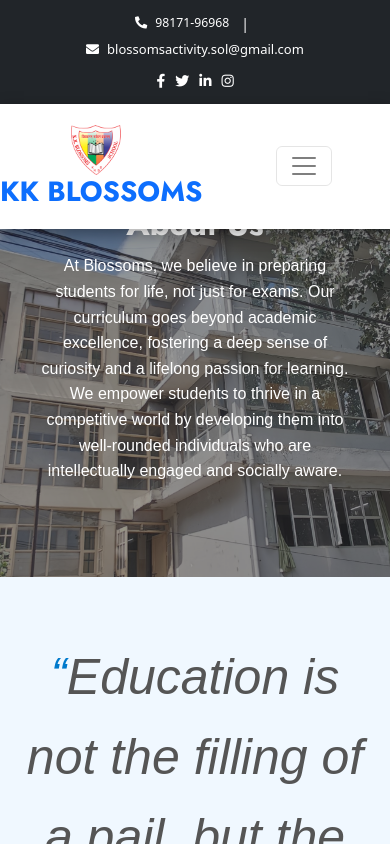
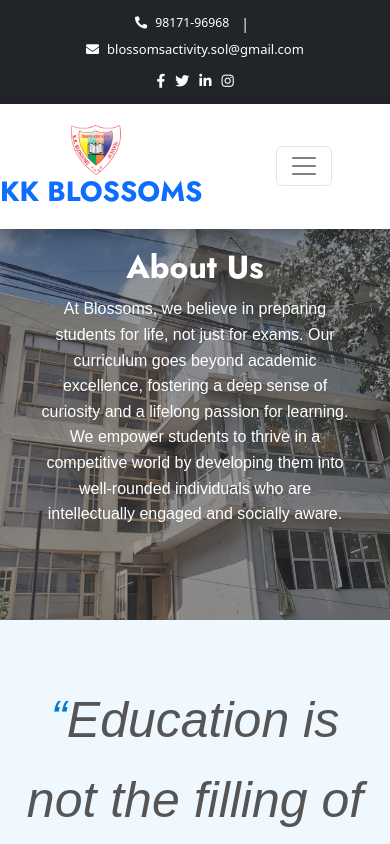
Before and after one commit to Bhawna615/KK_blossoms_School, a React (Create React App) app in the folder my-app/: page /about in a window 390 px wide. Shown: the top 844 px of the page. Built offline with nearby package versions, Linux system fonts and the light colour scheme; a web font is replaced by a local one.

Commit message:
Update About.css

```diff
--- a/my-app/src/project/About.css
+++ b/my-app/src/project/About.css
@@ -243,4 +243,7 @@
     width: 90%;
     margin: 10px auto;
   }
+  .about-container{
+    padding-top: 170px;
+  }
 }
```
